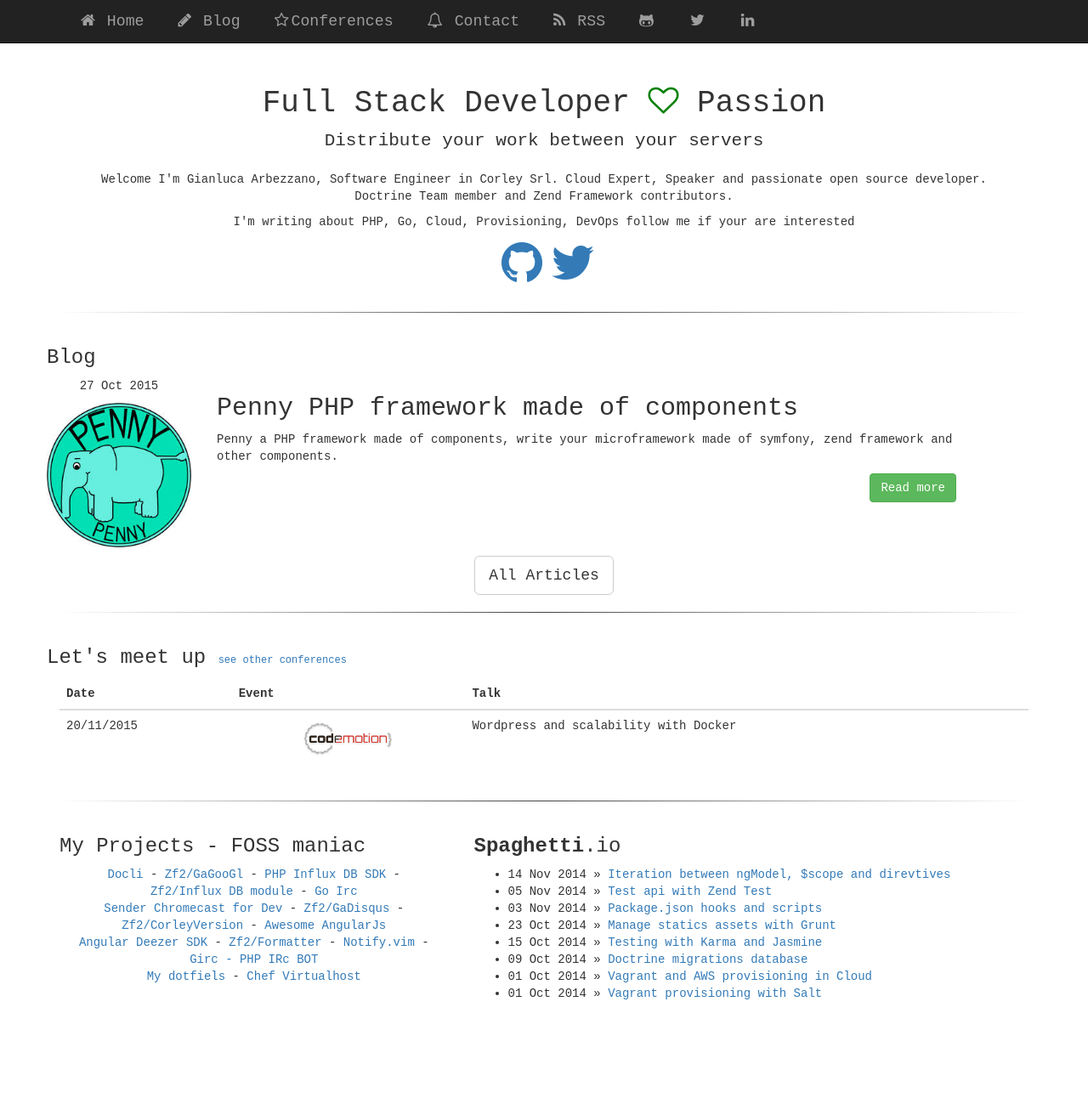
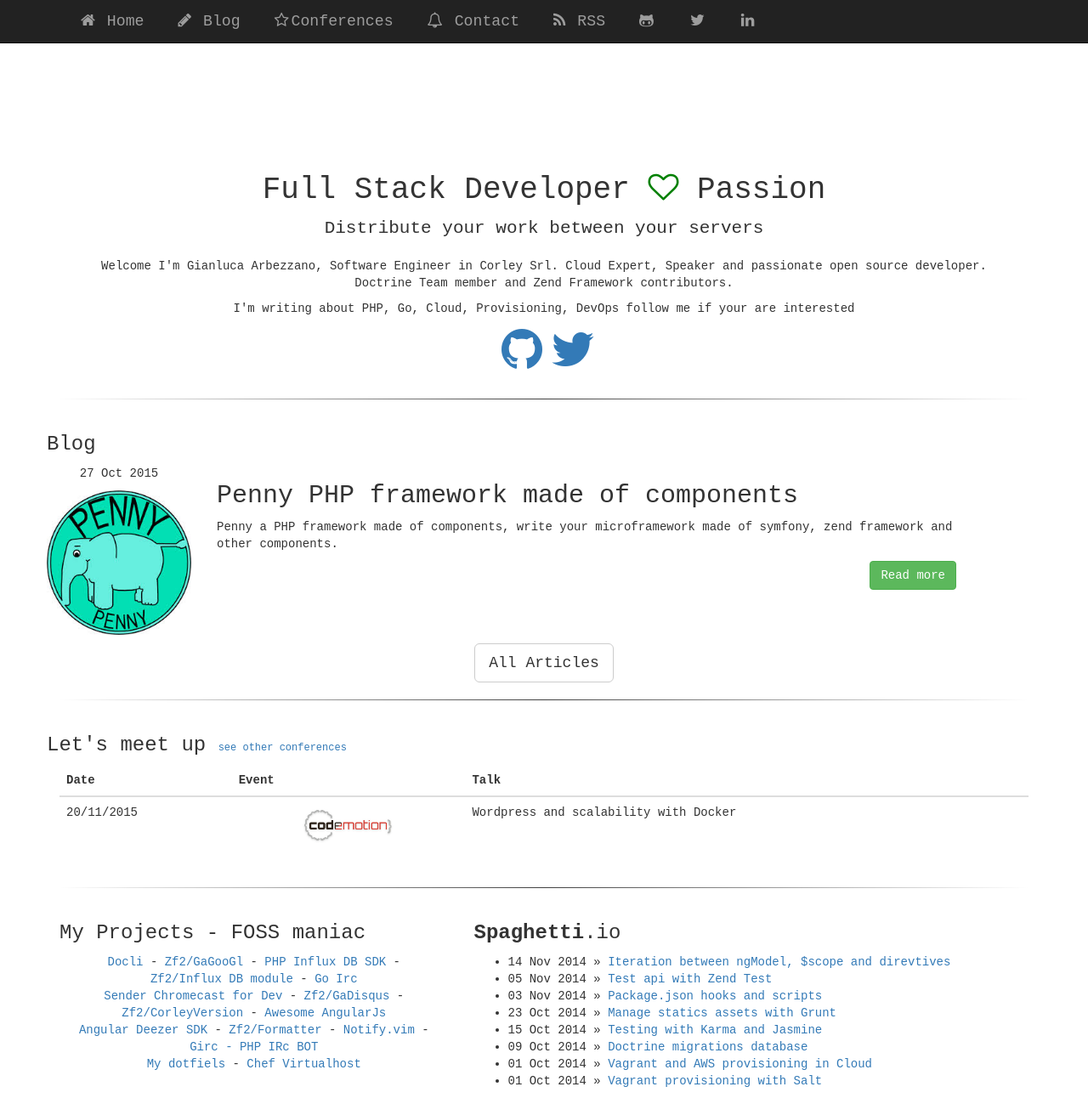
Before and after one commit to gianarb/gianarb.github.com, a Jekyll site: the page built from index.html, in a window 1280 px wide and 1292 px high. Shown: the whole window at 85% size. Built offline with Jekyll 4.4.1, drawn with Linux system fonts in a browser that asks for light colours; nearby versions of some CDN libraries; Markdown is read by kramdown in place of the engine named in the settings.

Commit message:
fixed mobile

```diff
--- a/css/main.css
+++ b/css/main.css
@@ -5,7 +5,7 @@
     font-family: monospace, Arial, serif;
 }
 div.starter-template {
-    margin-top: 7%;
+    margin-top: 16%;
 }
 
 p.meta {
```
